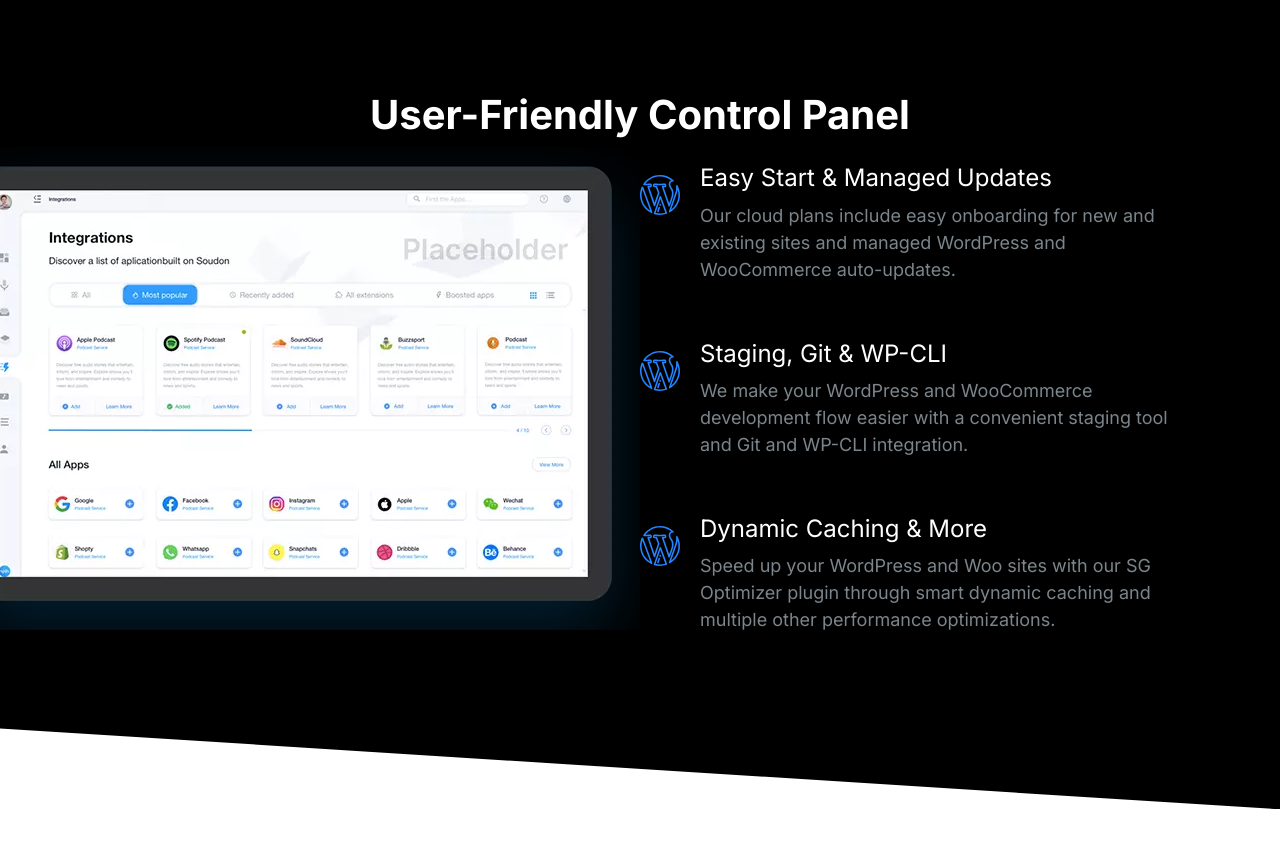
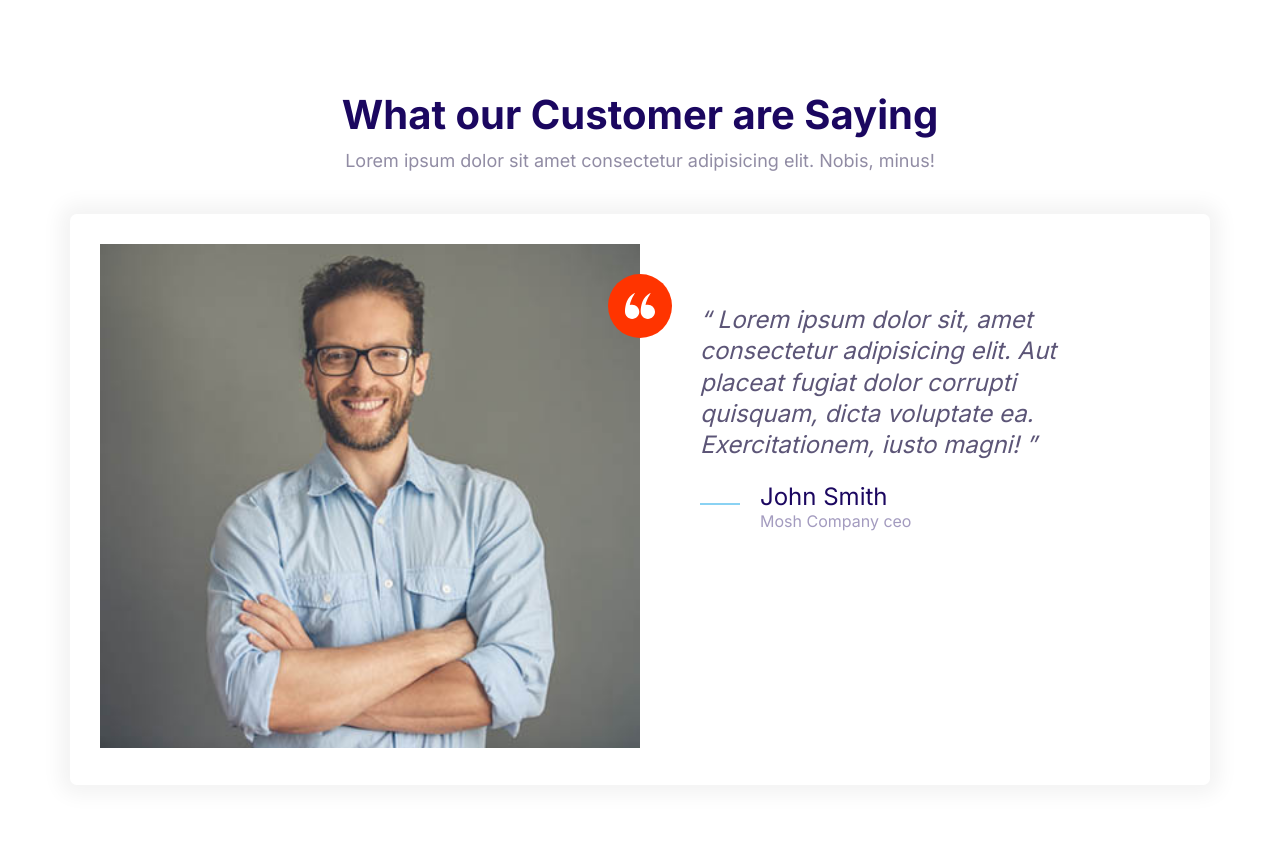
Before and after one commit to behdad097/template, a plain HTML site: page index.html in a window 1280 px wide. Before the commit the page ends 809 px from the top, so only its background shows below. Drawn offline with Linux system fonts and the light colour scheme.

Commit message:
Define Testimonials Block

```diff
--- a/css/style.css
+++ b/css/style.css
@@ -566,6 +566,7 @@ a {
 }
 .block__header {
   text-align: center;
+  margin-bottom: 4rem;
 }
 
 .container {
--- a/index.html
+++ b/index.html
@@ -15,75 +15,49 @@
     <title>Document</title>
   </head>
   <body>
-    <section class="block block--dark block--skewed-right block-showcase">
+    <section class="block">
       <header class="block__header">
-        <h2>User-Friendly Control Panel</h2>
+        <h2>What our Customer are Saying</h2>
+        <p>
+          Lorem ipsum dolor sit amet consectetur adipisicing elit. Nobis, minus!
+        </p>
       </header>
-      <div class="container grid grid--cols2">
-        <picture class="block-showcase__image">
-          <source
-            type="image/webp"
-            srcset="images/ipad1x.webp 1x, images/ipad2x.webp 2x"
+      <div class="container">
+        <div class="card testimonial">
+          <div class="grid grid--cols2">
+            <div class="testimonial__image">
+              <img
+                src="/images/testimonial.jpg"
+                alt="A happy smiling customer"
               />
-          <source
-            type="image/png"
-            srcset="images/ipad1x.png 1x, images/ipad2x.png 2x"
-          />
-          <img src="images/ipad2x.webp" alt="" />
-        </picture>
-        <ul class="list">
-          <li>
+              <span class="icon-container icon-container--accent">
+                <svg class="icon icon--white icon--small">
+                  <use xlink:href="images/sprite.svg#quotes"></use>
+                </svg>
+              </span>
+            </div>
+            <blockquote class="quote">
+              <p class="quote__text">
+                Lorem ipsum dolor sit, amet consectetur adipisicing elit. Aut
+                placeat fugiat dolor corrupti quisquam, dicta voluptate ea.
+                Exercitationem, iusto magni!
+              </p>
+              <footer>
                 <div class="media">
                   <div class="media__image">
-                <svg class="icon icon--primary">
-                  <use xlink:href="images/sprite.svg#wordpress"></use>
+                    <svg class="icon icon--primary quote__line">
+                      <use xlink:href="images/sprite.svg#line"></use>
                     </svg>
                   </div>
                   <div class="media__body">
-                <h3 class="media__title">Easy Start & Managed Updates</h3>
-                <p>
-                  Our cloud plans include easy onboarding for new and existing
-                  sites and managed WordPress and WooCommerce auto-updates.
-                </p>
+                    <h3 class="media__title quote__author">John Smith</h3>
+                    <p class="quote__organization">Mosh Company ceo</p>
                   </div>
                 </div>
-          </li>
-
-          <li>
-            <div class="media">
-              <div class="media__image">
-                <svg class="icon icon--primary">
-                  <use xlink:href="images/sprite.svg#wordpress"></use>
-                </svg>
-              </div>
-              <div class="media__body">
-                <h3 class="media__title">Staging, Git & WP-CLI</h3>
-                <p>
-                  We make your WordPress and WooCommerce development flow easier
-                  with a convenient staging tool and Git and WP-CLI integration.
-                </p>
+              </footer>
+            </blockquote>
           </div>
         </div>
-          </li>
-
-          <li>
-            <div class="media">
-              <div class="media__image">
-                <svg class="icon icon--primary">
-                  <use xlink:href="images/sprite.svg#wordpress"></use>
-                </svg>
-              </div>
-              <div class="media__body">
-                <h3 class="media__title">Dynamic Caching & More</h3>
-                <p>
-                  Speed up your WordPress and Woo sites with our SG Optimizer
-                  plugin through smart dynamic caching and multiple other
-                  performance optimizations.
-                </p>
-              </div>
-            </div>
-          </li>
-        </ul>
       </div>
     </section>
     <script src="/js/main.js"></script>
```
Also changed, not shown: components/TestimonialsBlock.html (added, +42 -0 lines). Lines whose indentation alone changed are shown as unchanged.
